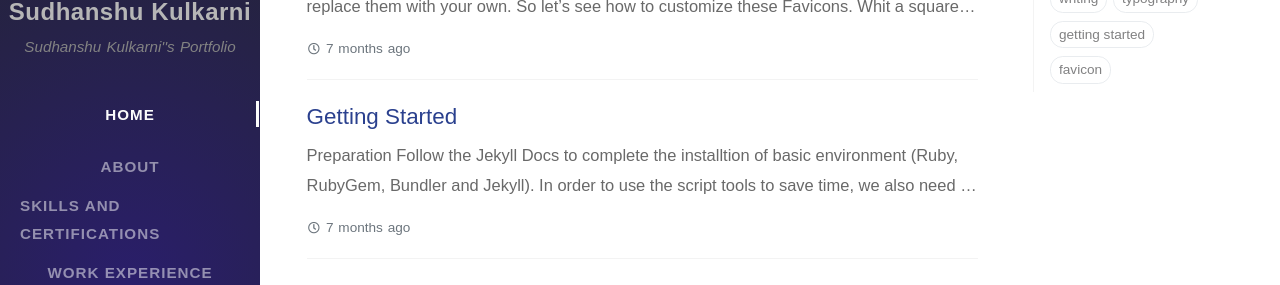
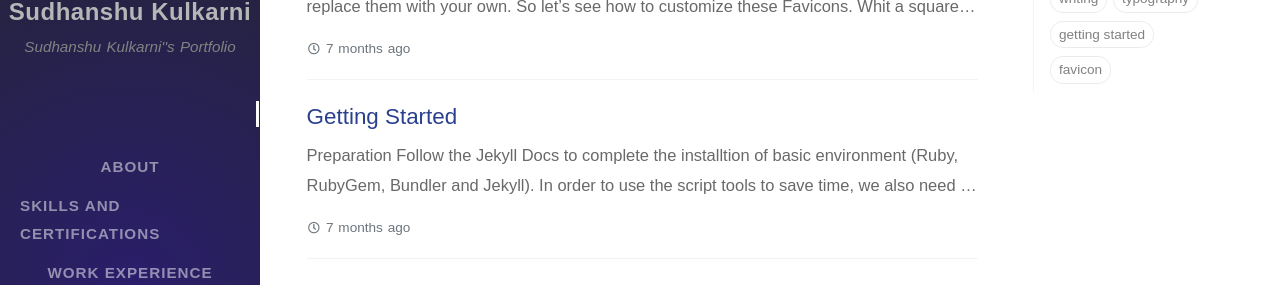
Before and after one commit to skulkarni218/skulkarni218.github.io, a Jekyll site: the page built from index.html, in a window 1280 px wide. Shown: the part 162-447 px from the top of the page. Built offline with Jekyll 4.4.1, drawn with Linux system fonts in a browser that asks for light colours; nearby versions of some CDN libraries; some web fonts are replaced; the list of posts is cut into pages by our own code; comment, search, counter and statistics services are not loaded.

Commit message:
Update tabs.yml

```diff
--- a/_data/tabs.yml
+++ b/_data/tabs.yml
@@ -6,8 +6,8 @@
 
 
 -
-  name: Home
-  icon: "fas fa-home"
+ # name: Home
+  #icon: "fas fa-home"
 -
   name: About
   icon: "fas fa-stream"
```
